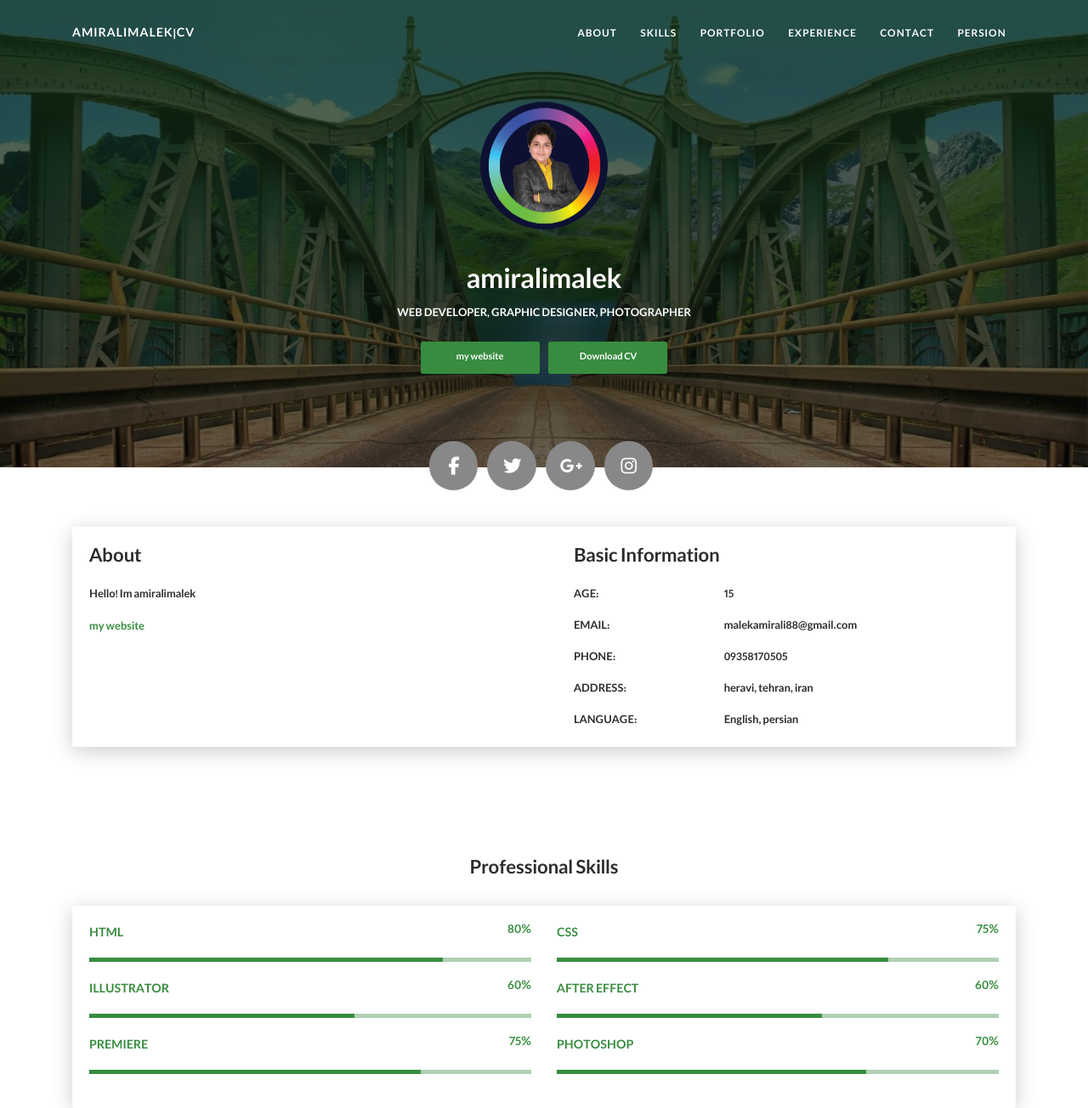
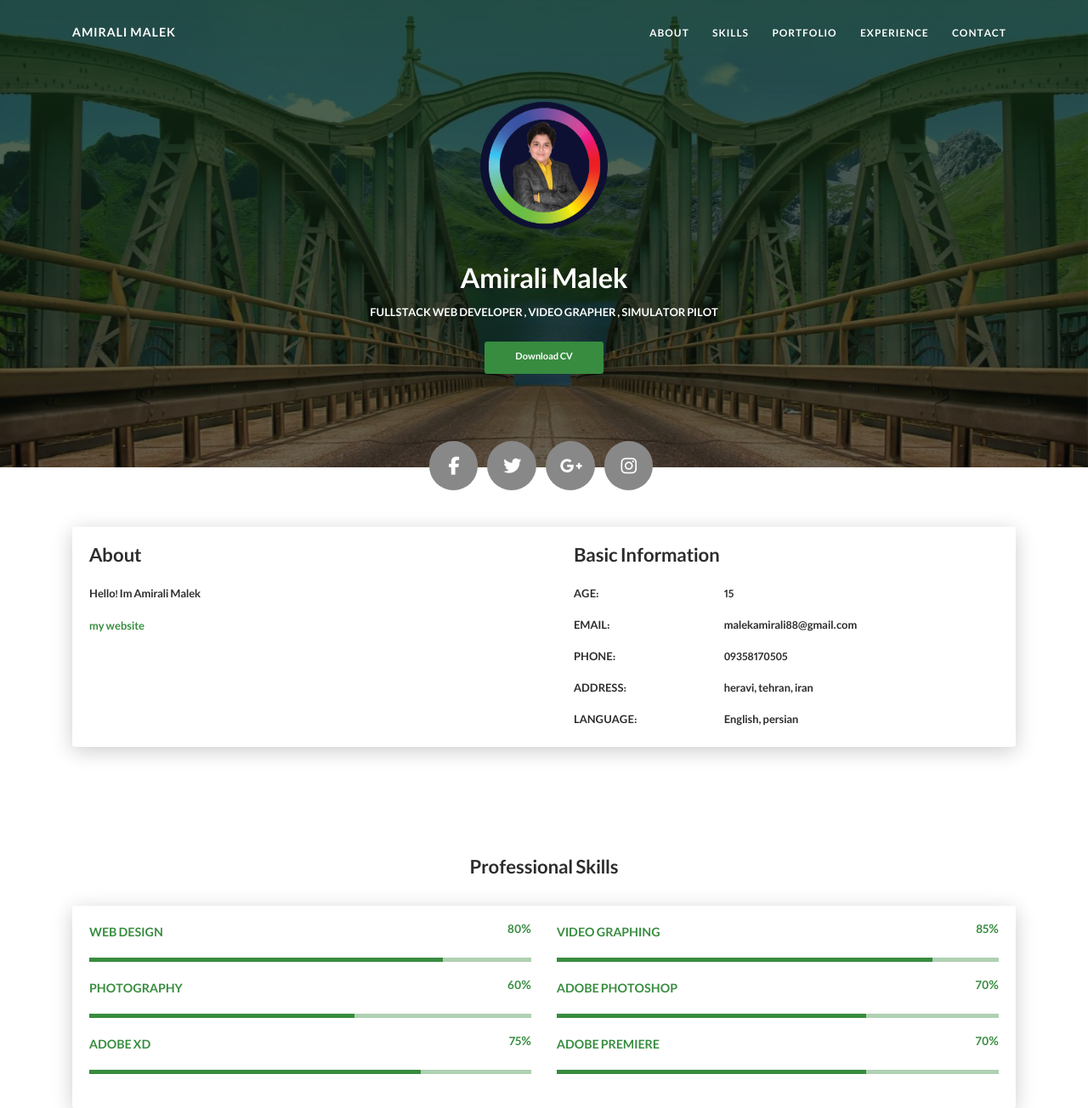
Before and after one commit to amiralimalek20/amiralimalek, a plain HTML site: page index.html in a window 1280 px wide. Shown: the top 1304 px of the page at 85% size. Drawn offline with Linux system fonts and the light colour scheme.

Commit message:
Update index.html

```diff
--- a/index.html
+++ b/index.html
@@ -29,7 +29,7 @@
         <div class="profile-page sidebar-collapse">
             <nav class="navbar navbar-expand-lg fixed-top navbar-transparent bg-primary" color-on-scroll="400">
                 <div class="container">
-                    <div class="navbar-translate"><a class="navbar-brand" href="www.b2n.ir/amiralimalek" rel="tooltip">amiralimalek|cv</a>
+                    <div class="navbar-translate"><a class="navbar-brand" href="www.b2n.ir/amiralimalek" rel="tooltip">Amirali Malek</a>
                         <button class="navbar-toggler navbar-toggler" type="button" data-toggle="collapse" data-target="#navigation" aria-controls="navigation" aria-expanded="false" aria-label="Toggle navigation"><span class="navbar-toggler-bar bar1"></span><span class="navbar-toggler-bar bar2"></span><span class="navbar-toggler-bar bar3"></span></button>
                     </div>
                     <div class="collapse navbar-collapse justify-content-end" id="navigation">
@@ -39,7 +39,6 @@
                             <li class="nav-item"><a class="nav-link smooth-scroll" href="#portfolio">Portfolio</a></li>
                             <li class="nav-item"><a class="nav-link smooth-scroll" href="#experience">Experience</a></li>
                             <li class="nav-item"><a class="nav-link smooth-scroll" href="#contact">Contact</a></li>
-                            <li class="nav-item"><a class="nav-link smooth-scroll" href="../CV-html Persion/index.html">Persion</a></li>
                         </ul>
                     </div>
                 </div>
@@ -57,9 +56,9 @@
                                 <div class="cc-profile-image">
                                     <a href="https://zil.ink/amiralimalek30" target="_blank"><img src="images/amiralimalek.jpg" alt="Image" /></a>
                                 </div>
-                                <div class="h2 title">amiralimalek</div>
-                                <p class="category text-white">Web Developer, Graphic Designer, Photographer</p><a class="btn btn-primary smooth-scroll mr-2" href="#contact" data-aos="zoom-in" data-aos-anchor="data-aos-anchor">my website</a>
-                                <a class="btn btn-primary" href="https://quera.ir/qcv/" data-aos="zoom-in" data-aos-anchor="data-aos-anchor">Download CV</a>
+                                <div class="h2 title">Amirali Malek</div>
+                                <p class="category text-white">FullStack Web Developer , Video Grapher , Simulator Pilot</p>
+                                <a class="btn btn-primary" href="https://cvbuilder.me/Resume/fa/c728ca17-b548-4f92-8a83-b3c6365b4354?mode=2&template=Template11" data-aos="zoom-in" data-aos-anchor="data-aos-anchor">Download CV</a>
                             </div>
                         </div>
                         <div class="section">
@@ -80,7 +79,7 @@
                             <div class="col-lg-6 col-md-12">
                                 <div class="card-body">
                                     <div class="h4 mt-0 title">About</div>
-                                    <p>Hello! Im amiralimalek</p>
+                                    <p>Hello! Im Amirali Malek</p>
                                     <p> <a href="www.b2b.ir/amiralimalek" target="_blank">my website</a></p>
                                 </div>
                             </div>
@@ -120,46 +119,46 @@
                         <div class="card-body">
                             <div class="row">
                                 <div class="col-md-6">
-                                    <div class="progress-container progress-primary"><span class="progress-badge">HTML</span>
+                                    <div class="progress-container progress-primary"><span class="progress-badge">Web Design</span>
                                         <div class="progress">
                                             <div class="progress-bar progress-bar-primary" data-aos="progress-full" data-aos-offset="10" data-aos-duration="2000" role="progressbar" aria-valuenow="60" aria-valuemin="0" aria-valuemax="100" style="width: 80%;"></div><span class="progress-value">80%</span>
                                         </div>
                                     </div>
                                 </div>
                                 <div class="col-md-6">
-                                    <div class="progress-container progress-primary"><span class="progress-badge">CSS</span>
+                                    <div class="progress-container progress-primary"><span class="progress-badge">Video Graphing</span>
                                         <div class="progress">
-                                            <div class="progress-bar progress-bar-primary" data-aos="progress-full" data-aos-offset="10" data-aos-duration="2000" role="progressbar" aria-valuenow="60" aria-valuemin="0" aria-valuemax="100" style="width: 75%;"></div><span class="progress-value">75%</span>
+                                            <div class="progress-bar progress-bar-primary" data-aos="progress-full" data-aos-offset="10" data-aos-duration="2000" role="progressbar" aria-valuenow="60" aria-valuemin="0" aria-valuemax="100" style="width: 85%;"></div><span class="progress-value">85%</span>
                                         </div>
                                     </div>
                                 </div>
                             </div>
                             <div class="row">
                                 <div class="col-md-6">
-                                    <div class="progress-container progress-primary"><span class="progress-badge">illustrator</span>
+                                    <div class="progress-container progress-primary"><span class="progress-badge">Photography</span>
                                         <div class="progress">
                                             <div class="progress-bar progress-bar-primary" data-aos="progress-full" data-aos-offset="10" data-aos-duration="2000" role="progressbar" aria-valuenow="60" aria-valuemin="0" aria-valuemax="100" style="width: 60%;"></div><span class="progress-value">60%</span>
                                         </div>
                                     </div>
                                 </div>
                                 <div class="col-md-6">
-                                    <div class="progress-container progress-primary"><span class="progress-badge">after effect</span>
+                                    <div class="progress-container progress-primary"><span class="progress-badge">Adobe Photoshop</span>
                                         <div class="progress">
-                                            <div class="progress-bar progress-bar-primary" data-aos="progress-full" data-aos-offset="10" data-aos-duration="2000" role="progressbar" aria-valuenow="60" aria-valuemin="0" aria-valuemax="100" style="width: 60%;"></div><span class="progress-value">60%</span>
+                                            <div class="progress-bar progress-bar-primary" data-aos="progress-full" data-aos-offset="10" data-aos-duration="2000" role="progressbar" aria-valuenow="60" aria-valuemin="0" aria-valuemax="100" style="width: 70%;"></div><span class="progress-value">70%</span>
                                         </div>
                                     </div>
                                 </div>
                             </div>
                             <div class="row">
                                 <div class="col-md-6">
-                                    <div class="progress-container progress-primary"><span class="progress-badge">premiere</span>
+                                    <div class="progress-container progress-primary"><span class="progress-badge">Adobe Xd</span>
                                         <div class="progress">
                                             <div class="progress-bar progress-bar-primary" data-aos="progress-full" data-aos-offset="10" data-aos-duration="2000" role="progressbar" aria-valuenow="60" aria-valuemin="0" aria-valuemax="100" style="width: 75%;"></div><span class="progress-value">75%</span>
                                         </div>
                                     </div>
                                 </div>
                                 <div class="col-md-6">
-                                    <div class="progress-container progress-primary"><span class="progress-badge">Photoshop</span>
+                                    <div class="progress-container progress-primary"><span class="progress-badge">Adobe Premiere</span>
                                         <div class="progress">
                                             <div class="progress-bar progress-bar-primary" data-aos="progress-full" data-aos-offset="10" data-aos-duration="2000" role="progressbar" aria-valuenow="60" aria-valuemin="0" aria-valuemax="100" style="width: 70%;"></div><span class="progress-value">70%</span>
                                         </div>
```
